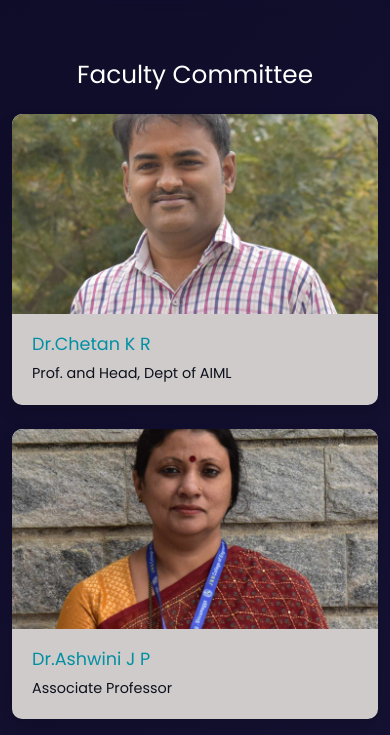
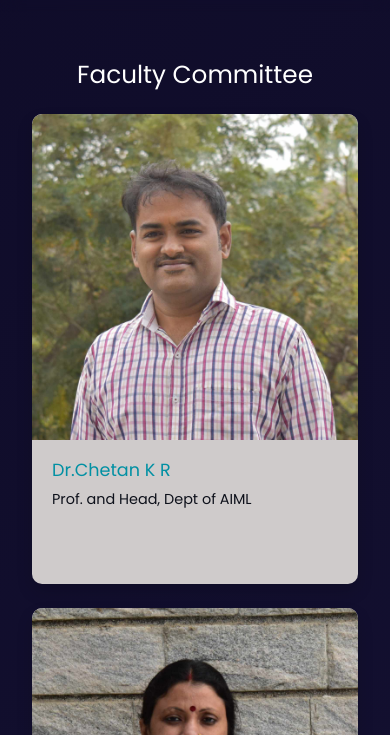
Before and after one commit to Devika2605/acm, a plain HTML site: page team.html in a window 390 px wide. Shown: the part 109-844 px from the top of the page. Drawn offline with nearby package versions, Linux system fonts and the light colour scheme.

Commit message:
Update team.html

```diff
--- a/team.html
+++ b/team.html
@@ -28,15 +28,34 @@
       flex-direction: column;
       background: rgba(255, 255, 255, 0.05);
       backdrop-filter: blur(10px);
+      margin-bottom: 1.5rem;
+      /* Add spacing between cards */
+    }
+
+    @media (max-width: 767px) {
+      .team-section .col-sm-6 {
+        flex: 0 0 100%;
+        width: 100%;
+        max-width: 350px;
+        /* Limit card width on mobile */
+        margin-left: auto;
+        margin-right: auto;
+      }
     }
 
     .team-section .card-img-container {
-      height: 200px;
+      height: 0;
+      padding-top: 100%;
+      /* Creates a square container (1:1 ratio) */
+      position: relative;
       overflow: hidden;
       border-radius: 10px 10px 0 0;
     }
 
     .team-section .card-img-top {
+      position: absolute;
+      top: 0;
+      left: 0;
       width: 100%;
       height: 100%;
       object-fit: cover;
@@ -64,6 +83,11 @@
       font-size: 1.1rem;
       margin-bottom: 0.5rem;
       color: #0190a3;
+    }
+
+    .team-section .card-body {
+      min-height: 120px;
+      /* Adjust as needed */
     }
 
     .team-section .card-text {
@@ -112,7 +136,7 @@
           </li>
           <li class="nav-item"><a class="nav-link animate_animated animate_fadeInDown" href="team.html">Team</a></li>
           <li><a class="nav-item"><a class="nav-link" href="magazines.html">Magazines</a></li>
-          <li><a class="nav-item" ><a class="nav-link" href="certificates.html">Certificate</a></li>
+          <li><a class="nav-item"><a class="nav-link" href="certificates.html">Certificate</a></li>
           <li class="nav-item"><a class="nav-link animate_animated animate_fadeInDown" href="events.html">Events</a>
           </li>
           <li class="nav-item"><a class="nav-link animate_animated animate_fadeInDown" href="contact.html">Contact
@@ -229,8 +253,7 @@
         <div class="col-xxl-5cards col-lg-4 col-md-6 col-sm-6">
           <div class="card h-100 shadow ">
             <div class="card-img-container">
-              <img src="images/team/ananya g.jpg" class="card-img-top" alt="ananya g yadagere"
-                loading="lazy">
+              <img src="images/team/ananya g.jpg" class="card-img-top" alt="ananya g yadagere" loading="lazy">
             </div>
             <div class="card-body text-center">
               <h3 class="card-title">Ananya G Yadagere, VI sem </h3>
@@ -281,8 +304,8 @@
         <div class="col-xxl-5cards col-lg-4 col-md-6 col-sm-6">
           <div class="card h-100 shadow ">
             <div class="card-img-container">
-              <img src="https://via.placeholder.com/300x200?text=Emily+Johnson" class="card-img-top" alt="alvina noronha"
-                loading="lazy">
+              <img src="https://via.placeholder.com/300x200?text=Emily+Johnson" class="card-img-top"
+                alt="alvina noronha" loading="lazy">
             </div>
             <div class="card-body text-center">
               <h3 class="card-title">Alvia Noronha, VI sem </h3>
@@ -313,7 +336,8 @@
         <div class="col-xxl-5cards col-lg-4 col-md-6 col-sm-6">
           <div class="card h-100 shadow ">
             <div class="card-img-container">
-              <img src="images/team/Shreya R Chittaragi.jpg" class="card-img-top" alt="Shreya r chittaragi" loading="lazy">
+              <img src="images/team/Shreya R Chittaragi.jpg" class="card-img-top" alt="Shreya r chittaragi"
+                loading="lazy">
             </div>
             <div class="card-body text-center">
               <h3 class="card-title">Shreya R Chittaragi, IV sem </h3>
@@ -350,8 +374,7 @@
         <div class="col-xxl-5cards col-lg-4 col-md-6 col-sm-6">
           <div class="card h-100 shadow ">
             <div class="card-img-container">
-              <img src="images/team/komal.jpg" class="card-img-top" alt="komal"
-                loading="lazy">
+              <img src="images/team/komal.jpg" class="card-img-top" alt="komal" loading="lazy">
             </div>
             <div class="card-body text-center">
               <h3 class="card-title">Komal, IV sem </h3>
@@ -388,8 +411,7 @@
         <div class="col-xxl-5cards col-lg-4 col-md-6 col-sm-6">
           <div class="card h-100 shadow ">
             <div class="card-img-container">
-              <img src="images/team/prajwal r.jpeg" class="card-img-top" alt="prajwal r"
-                loading="lazy">
+              <img src="images/team/prajwal r.jpeg" class="card-img-top" alt="prajwal r" loading="lazy">
             </div>
             <div class="card-body text-center">
               <h3 class="card-title">Prajwal R, VI sem </h3>
@@ -432,8 +454,8 @@
         <div class="col-xxl-5cards col-lg-4 col-md-6 col-sm-6">
           <div class="card h-100 shadow ">
             <div class="card-img-container">
-              <img src="https://via.placeholder.com/300x200?text=Emily+Johnson" class="card-img-top" alt="manjappa gowda"
-                loading="lazy">
+              <img src="https://via.placeholder.com/300x200?text=Emily+Johnson" class="card-img-top"
+                alt="manjappa gowda" loading="lazy">
             </div>
             <div class="card-body text-center">
               <h3 class="card-title">Manjappa Gowda, VI sem </h3>
@@ -470,8 +492,7 @@
         <div class="col-xxl-5cards col-lg-4 col-md-6 col-sm-6">
           <div class="card h-100 shadow ">
             <div class="card-img-container">
-              <img src="images/team/deepikatm.jpg" class="card-img-top" alt="deepika t m"
-                loading="lazy">
+              <img src="images/team/deepikatm.jpg" class="card-img-top" alt="deepika t m" loading="lazy">
             </div>
             <div class="card-body text-center">
               <h3 class="card-title">Deepika T M, VI sem </h3>
@@ -649,7 +670,7 @@
                 loading="lazy">
             </div>
             <div class="card-body text-center">
-              <h3 class="card-title">Suchet H S</h3>, IV sem </h3>
+              <h3 class="card-title">Suchet H S, IV sem</h3> <!-- Fixed extra closing tag -->
               <p class="card-text">Member</p>
             </div>
           </div>
@@ -671,8 +692,8 @@
         <div class="col-xxl-5cards col-lg-4 col-md-6 col-sm-6">
           <div class="card h-100 shadow ">
             <div class="card-img-container">
-              <img src="https://via.placeholder.com/300x200?text=Emily+Johnson" class="card-img-top" alt="prajna n kulal"
-                loading="lazy">
+              <img src="https://via.placeholder.com/300x200?text=Emily+Johnson" class="card-img-top"
+                alt="prajna n kulal" loading="lazy">
             </div>
             <div class="card-body text-center">
               <h3 class="card-title">Prajna N kulal, IV sem </h3>
```
Lines whose indentation alone changed are shown as unchanged.
